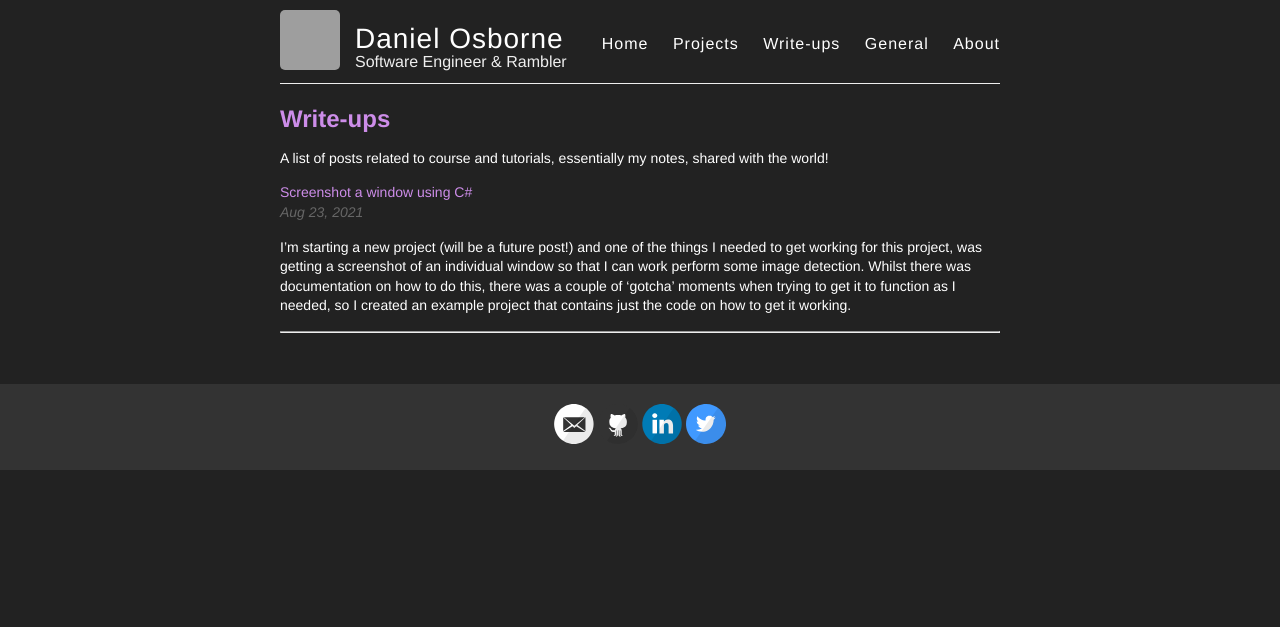
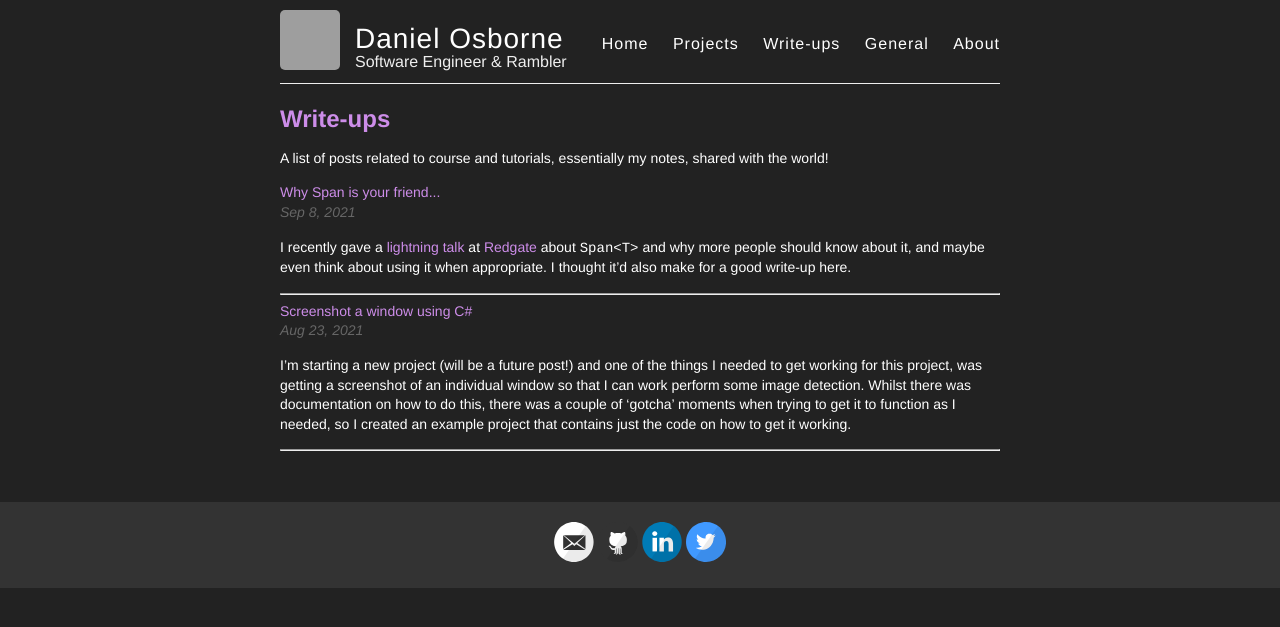
Before and after one commit to MrDKOz/mrdkoz.github.io, a Jekyll site: the page built from posts/writeups/index.html, in a window 1280 px wide. Shown: the top 627 px of the page. Built offline with Jekyll 4.4.1, drawn with Linux system fonts in a browser that asks for light colours; some of the changed lines change nothing that is shown; grey boxes are pictures that could not be loaded.

Commit message:
Write-up: Span<T>

```diff
--- a/_config.yml
+++ b/_config.yml
@@ -18,7 +18,7 @@ footer-links:
   twitter: mrdkoz
 
 # Project Repository URL (http://username.github.io/repository-name)
-baseurl: "http://mrdkoz.github.io/mrdkoz.github.io"
+baseurl: ""
 
 permalink: /:categories/:year/:month/:title
 
--- /dev/null
+++ b/posts/writeups/_posts/2021-09-08-Span-T.md
@@ -0,0 +1,39 @@
+---
+layout: post
+title: Why Span<T> is your friend...
+excerpt_separator: <!--more-->
+---
+I recently gave a [lightning talk](https://en.wikipedia.org/wiki/Lightning_talk) at [Redgate](https://github.com/red-gate) about `Span<T>` and why more people should know about it, and maybe even think about using it when appropriate. I thought it'd also make for a good write-up here.
+<!--more-->
+### What is `Span<T>`?
+`Span<T>` allows you access to a section of contiguous memory (stack, heap, or even unmanaged), and gives you the ability to work with that section of memory on the stack. Whilst there are many different ways of utilising span, this post will focus on `ReadOnlySpan<T>`.
+
+### What are the downsides?
+`Span<T>` does has some limitations, some of which are as follows:
+
+ - Cannot be...
+	 - used as a field in a class
+	 - used across `await` and `yield` boundaries
+	 - boxed
+	 - assigned to Object/dynamic variables (or to any other interface type)
+ - These are all to ensure that we stay out of heap memory, and remain on the stack
+
+### What does it do?
+I think a visual aid is better than anything I could ever write out here, so here's a gif and a step-by-step
+
+![Span T Demo](/images/span-t-slow.gif)
+
+ 1. We have a string with the value of "OSBO44", which creates an entry in our heap memory, and a pointer to that memory allocation on our stack
+ 2. We then cast the pointer to a type of `ReadOnlySpan<char>`, this then creates 2 entries in the stack (pointer, offset, and length)
+ 3. We then pull out a substring from "OSBO44" using the `Slice` function - this only updates the offset of the span and nothing else
+ 4. We can then parse and return the 44, all without entering the heap!
+
+### So why should I use it?
+I'll let the results speak for itself, these statistics were generated using [BenchmarkDotNet](https://github.com/dotnet/BenchmarkDotNet) from this we can easily see from here that when we use `Span<T>` considerably less memory is allocated during its run, and when only processing a single string we don't allocate any additional memory at all! We also get a notable performance increase for free.
+
+![Span T Results](/images/span-t-results.png)
+
+### The proof is in the code
+Don't just take my word for it though, you can download the project I built for testing this from my GitHub ([repository](https://github.com/MrDKOz/SpanEfficiency)).
+
+Hope you learnt something!
```
Also changed, not shown: images/span-t-results.png (added), images/span-t-slow.gif (added), 1 other file.
